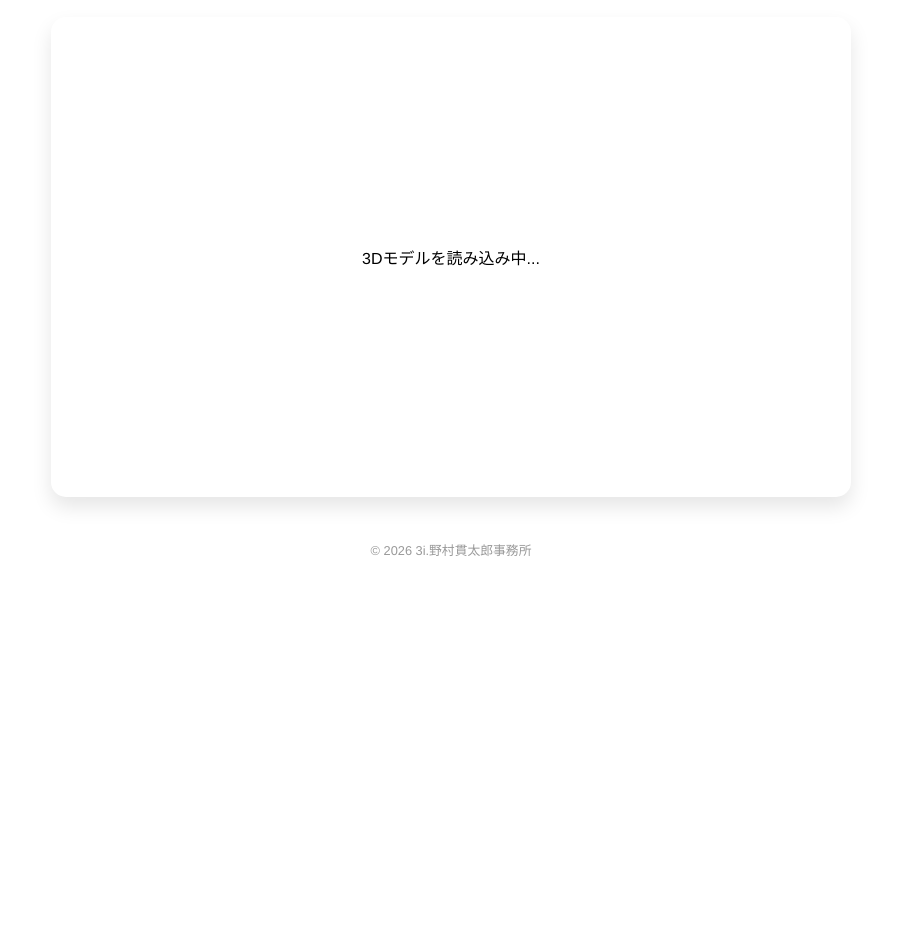
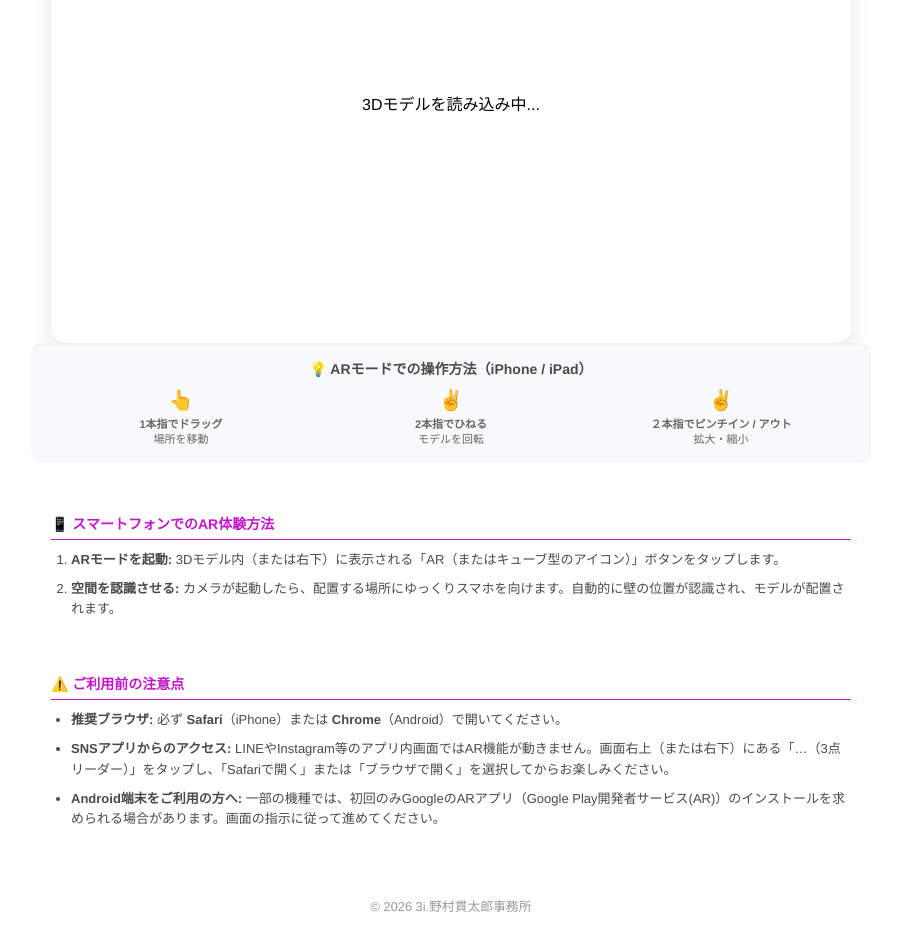
Before and after one commit to kantarohub/purpleball, a plain HTML site: page index.html in a window 1280 px wide. Shown: the part 214-1142 px from the top of the page, without its empty margins (189-1090 px from the left). Before the commit the page ends 800 px from the top, so only its background shows below. Drawn offline with Linux system fonts and the light colour scheme; some packages are replaced by stand-ins of ours; a script that the page names is missing.

Commit message:
AR体験追加

```diff
--- a/index.html
+++ b/index.html
@@ -5,12 +5,22 @@
     <meta name="viewport" content="width=device-width, initial-scale=1.0">
     <title>Purpleball</title>
     <script type="module" src="https://ajax.googleapis.com/ajax/libs/model-viewer/3.4.0/model-viewer.min.js"></script>
-    <!-- HTMLのhead内にこれを書く -->
     <link rel="stylesheet" href="style.css">
 </head>
 <body>
-    <!-- タイトル -->
     <h1>PURPLE BALL</h1>
+
+    <model-viewer
+        src="img/text_transfer_sample_circle.glb"
+        ios-src="img/text_transfer_sample_circle.usdz"
+        ar ar-modes="webxr scene-viewer quick-look"
+        orientation="0deg 0deg 0deg"
+        auto-rotate camera-controls
+        loading="eager">
+        <div slot="poster" class="model-poster">
+            <p>3Dモデルを読み込み中...</p>
+        </div>
+    </model-viewer>
 
     <div class="guide-container">
         <h2>💡 ARモードでの操作方法（iPhone / iPad）</h2>
@@ -30,27 +40,29 @@
         </div>
     </div>
 
-<!-- 3Dモデル -->
-<model-viewer
-    src="img/text_transfer_sample_circle.glb"
-    ios-src="img/text_transfer_sample_circle.usdz"
-    ar ar-modes="webxr scene-viewer quick-look"
-    orientation="0deg 0deg 0deg"
-    auto-rotate camera-controls
-    loading="eager">
-    <div slot="poster" class="model-poster">
-        <p>3Dモデルを読み込み中...</p>
-    </div>
-</model-viewer>
+    <section class="ar-steps">
+        <h3>📱 スマートフォンでのAR体験方法</h3>
+        <ol>
+            <li><strong>ARモードを起動:</strong> 3Dモデル内（または右下）に表示される「AR（またはキューブ型のアイコン）」ボタンをタップします。</li>
+            <li><strong>空間を認識させる:</strong> カメラが起動したら、配置する場所にゆっくりスマホを向けます。自動的に壁の位置が認識され、モデルが配置されます。</li>
+        </ol>
+    </section>
 
-<footer>
-    <p>&copy; <span id="current-year"></span> 3i.野村貫太郎事務所</p>
-</footer>
+    <section class="ar-notes">
+        <h3>⚠️ ご利用前の注意点</h3>
+        <ul>
+            <li><strong>推奨ブラウザ:</strong> 必ず <strong>Safari</strong>（iPhone）または <strong>Chrome</strong>（Android）で開いてください。</li>
+            <li><strong>SNSアプリからのアクセス:</strong> LINEやInstagram等のアプリ内画面ではAR機能が動きません。画面右上（または右下）にある「…（3点リーダー）」をタップし、「Safariで開く」または「ブラウザで開く」を選択してからお楽しみください。</li>
+            <li><strong>Android端末をご利用の方へ:</strong> 一部の機種では、初回のみGoogleのARアプリ（Google Play開発者サービス(AR)）のインストールを求められる場合があります。画面の指示に従って進めてください。</li>
+        </ul>
+    </section>
 
-<script>
-    document.getElementById('current-year').textContent = new Date().getFullYear();
-</script>
+    <footer>
+        <p>&copy; <span id="current-year"></span> 3i.野村貫太郎事務所</p>
+    </footer>
 
-
+    <script>
+        document.getElementById('current-year').textContent = new Date().getFullYear();
+    </script>
 </body>
 </html>
--- a/style.css
+++ b/style.css
@@ -112,3 +112,48 @@
     font-size: 0.8rem;
     color: #999;
 }
+
+/* ==========================================================================
+   追加：AR体験手順＆注意点セクションのスタイル
+   ========================================================================== */
+
+/* テキスト幅を他の要素（90%, max 800px）と揃え、中央配置 */
+.ar-steps, .ar-notes {
+    width: 90%;
+    max-width: 800px;
+    margin: 15px auto;
+    text-align: left;
+    font-size: 13px;
+    color: #4a4a4a; /* 操作方法ガイドのh2色とトーンを統一 */
+    box-sizing: border-box;
+}
+
+/* 各ブロックの見出し：テーマカラー（ピンク）をアクセントに使用 */
+.ar-steps h3, .ar-notes h3 {
+    font-size: 14px;
+    color: #c217c8; /* タイトルのメインカラーと統一 */
+    border-bottom: 1px solid #c217c8;
+    padding-bottom: 6px;
+    margin-top: 15px;
+    margin-bottom: 10px;
+}
+
+/* リストのパディングと行間の設定 */
+.ar-steps ol, .ar-notes ul {
+    padding-left: 20px;
+    margin: 0;
+    line-height: 1.6;
+}
+
+/* 箇条書きの各項目間の余白 */
+.ar-steps li, .ar-notes li {
+    margin-bottom: 8px;
+}
+
+/* スマホ用（画面幅600px以下）のサイズ微調整 */
+@media (max-width: 600px) {
+    .ar-steps, .ar-notes {
+        width: 95%; /* スマホ時には他の要素同様に95%に広げる */
+        font-size: 12px;
+    }
+}
```
